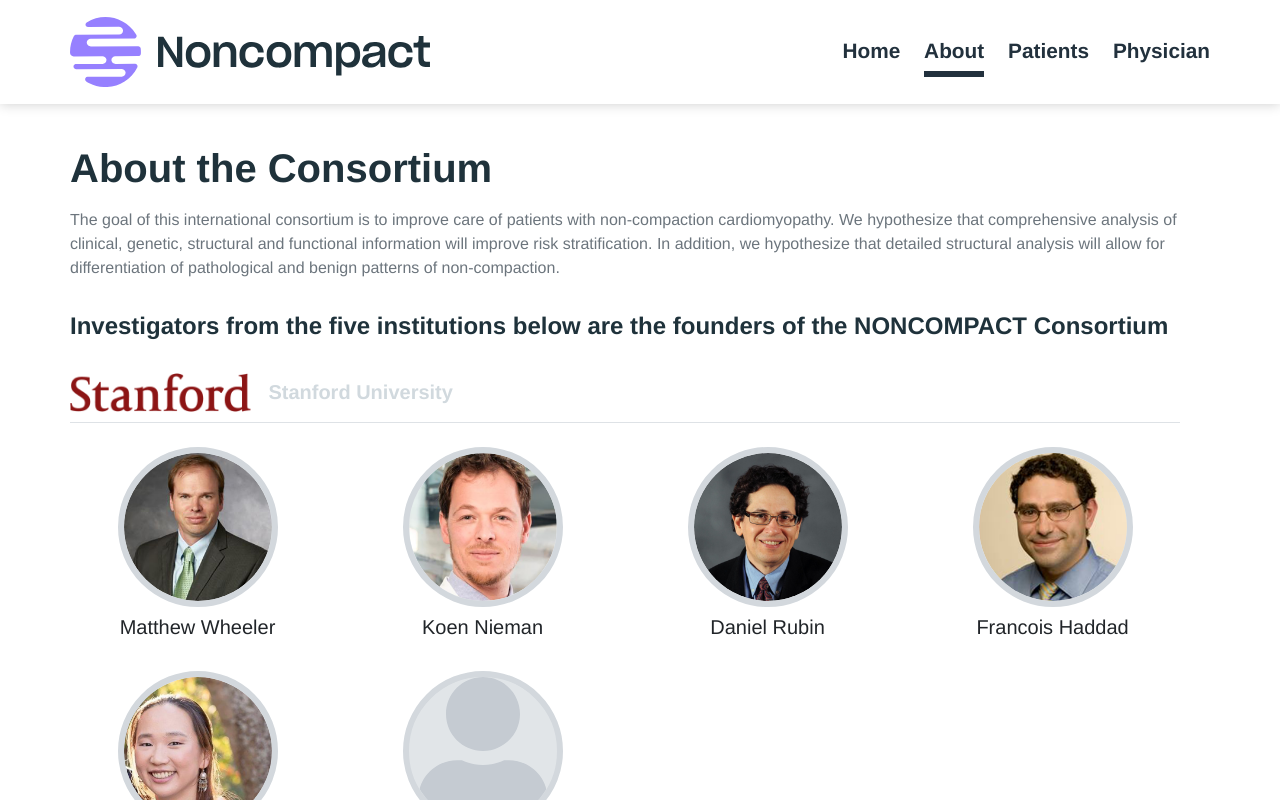
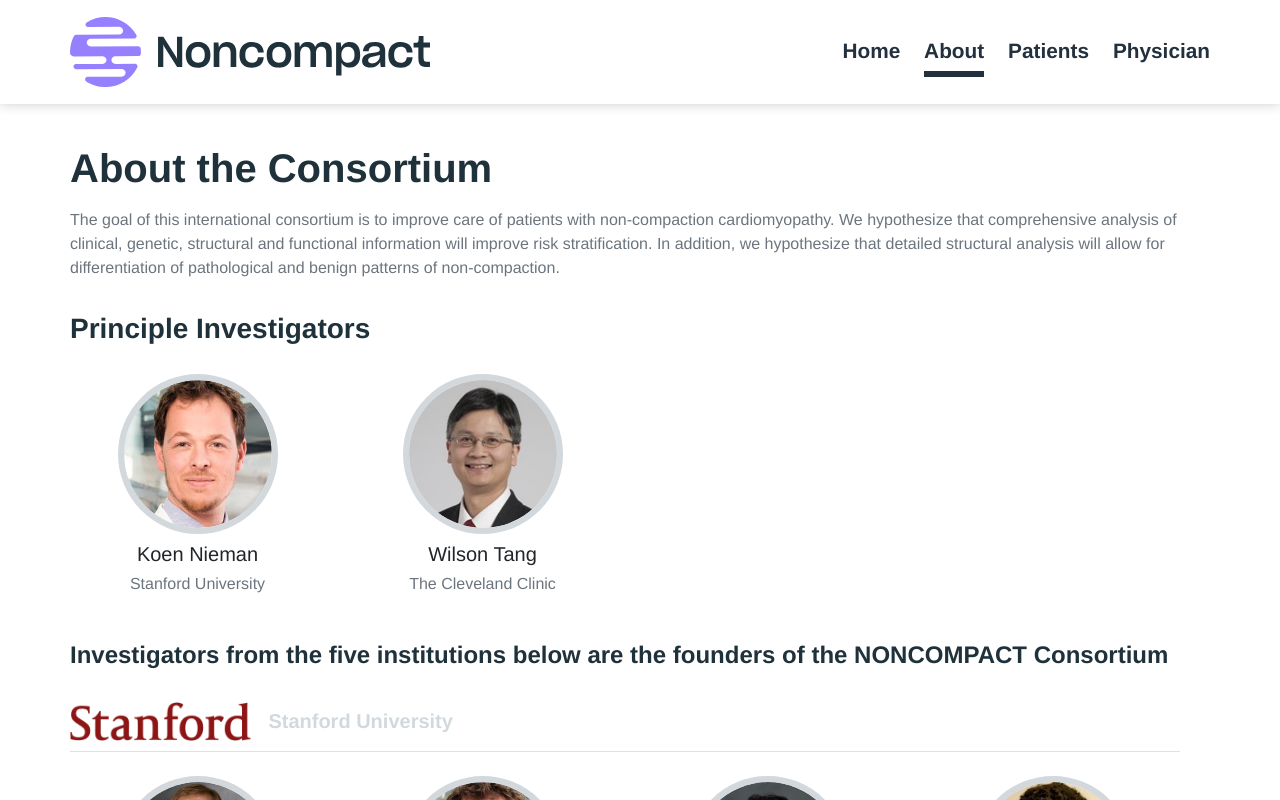
Before and after one commit to NONCOMPACT/noncompact-frontend, a React (Create React App) app: page /about in a window 1280 px wide. Shown: the top 800 px of the page. Built offline with nearby package versions, Linux system fonts and the light colour scheme.

Commit message:
Updated UIs to display principle investigators section

```diff
--- a/src/components/about.jsx
+++ b/src/components/about.jsx
@@ -2,7 +2,7 @@
 import { faUser } from '@fortawesome/free-solid-svg-icons';
 import { FontAwesomeIcon } from '@fortawesome/react-fontawesome';
 import institutions from '../lib/institutions';
-import investigators from '../lib/investigators';
+import investigators, { principleInvestigators } from '../lib/investigators';
 
 function AboutUs() {
   // Render investigators of each institution
@@ -38,6 +38,28 @@
     return null;
   }
 
+  function renderPrincipleInvestigators() {
+    return (
+      <div className="investigators-list row row-cols-1 row-cols-sm-2 row-cols-md-3 row-cols-lg-4 mt-4 w-100">
+        {principleInvestigators.map((item) => {
+          return (
+            <article key={item.name} className="investigator col mb-4">
+              <figure className="investigator-image mb-2">
+                <div className="media-wrapper">
+                  <img src={item.photo} alt={item.name} />
+                </div>
+              </figure>
+              <div className="investigator-name text-center font-size-smaller">
+                <p className="h5">{item.name}</p>
+                <p className="h6 text-muted">{item.institution}</p>
+              </div>
+            </article>
+          );
+        })}
+      </div>
+    );
+  }
+
   // Render 5 rows of institutions
   function renderInstitutions() {
     return (
@@ -62,6 +84,7 @@
       </div>
     );
   }
+
   return (
     <div className="about-page-container">
       {/* About the consortium */}
@@ -79,6 +102,13 @@
               non-compaction.
             </p>
           </div>
+          {/* Principle Investigators */}
+          <div className="row text-left">
+            <h3 className="mt-3 mb-1 w-100 font-weight-bold text-noncompact-secondary">
+              Principle Investigators
+            </h3>
+            {renderPrincipleInvestigators()}
+          </div>
           {/* Co-Investigators */}
           <div className="row text-left">
             <h4 className="mt-3 mb-4 font-weight-bold text-noncompact-secondary">
@@ -94,7 +124,12 @@
         <div className="container">
           <div className="row text-left">
             <h2 className="section-heading">NIH Funding</h2>
-            <p className="text-muted">Lorem ipsum dolor sit amet, consectetur adipisicing elit. Sunt ut voluptatum eius sapiente, totam reiciendis temporibus qui quibusdam, recusandae sit vero unde, sed, incidunt et ea quo dolore laudantium consectetur.</p>
+            <p className="text-muted">
+              Lorem ipsum dolor sit amet, consectetur adipisicing elit. Sunt ut
+              voluptatum eius sapiente, totam reiciendis temporibus qui
+              quibusdam, recusandae sit vero unde, sed, incidunt et ea quo
+              dolore laudantium consectetur.
+            </p>
           </div>
         </div>
       </section>
--- a/src/lib/investigators.js
+++ b/src/lib/investigators.js
@@ -91,4 +91,17 @@
   },
 ];
 
+export const principleInvestigators = [
+  {
+    name: 'Koen Nieman',
+    photo: KoenNiemanImg,
+    institution: 'Stanford University',
+  },
+  {
+    name: 'Wilson Tang',
+    photo: WilsonTangImg,
+    institution: 'The Cleveland Clinic',
+  },
+];
+
 export default investigators;
--- a/src/sass/_about.scss
+++ b/src/sass/_about.scss
@@ -13,6 +13,7 @@
         height: 100%;
         margin-right: 0.85em;
         width: auto;
+      }
     }
   }
 
@@ -41,7 +42,6 @@
           height: 100%;
           object-fit: cover;
           object-position: center;
-          }
         }
       }
     }
```
Lines whose indentation alone changed are shown as unchanged.
